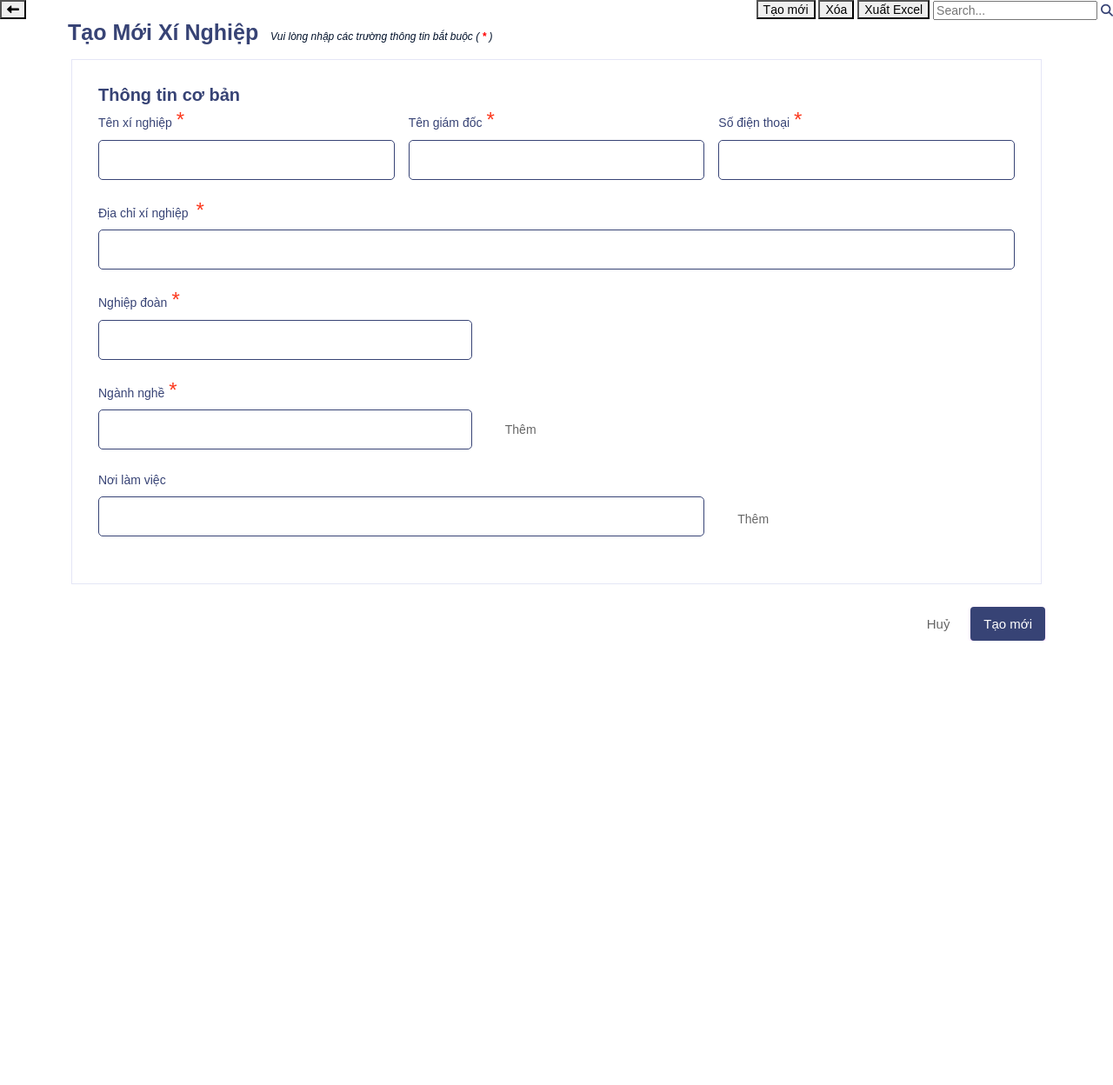
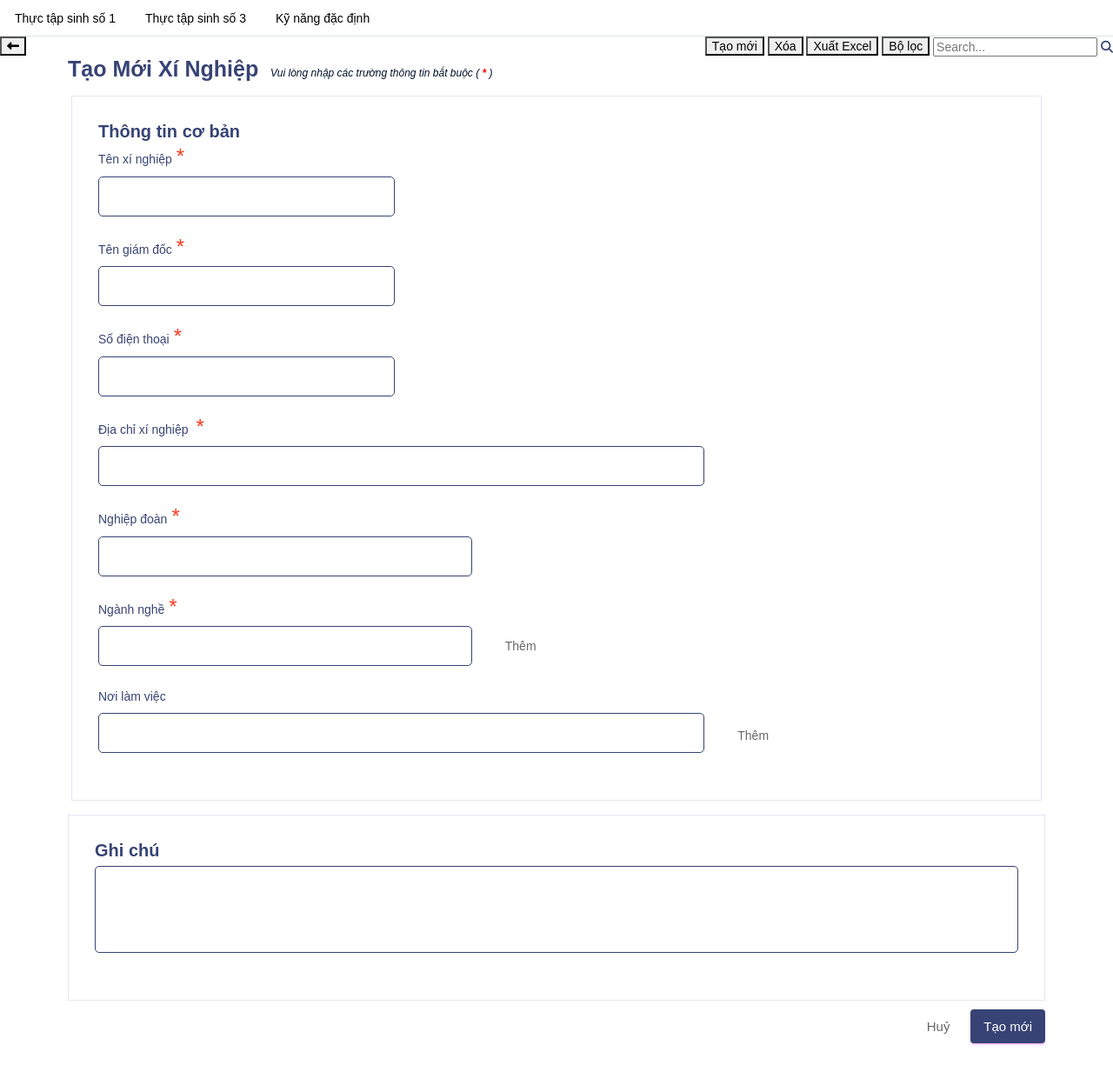
Before and after one commit to nguyentrangrmg/web_isd, a PHP site: page /modules/xi_nghiep/add/themxn.php in a window 1280 px wide. Shown: the whole page at 87% size. Before the commit the page ends 737 px from the top, so only its background shows below. Run offline with PHP 8.4, Linux system fonts and the light colour scheme; some libraries are stand-ins or nearby versions.

Commit message:
Update themxn.php

```diff
--- a/modules/xi_nghiep/add/themxn.php
+++ b/modules/xi_nghiep/add/themxn.php
@@ -1,5 +1,6 @@
 <!DOCTYPE html>
 <html lang="en">
+
 <head>
     <meta charset="UTF-8">
     <meta name="viewport" content="width=device-width, initial-scale=1.0">
@@ -15,13 +16,28 @@
     <link rel="stylesheet" href="https://cdnjs.cloudflare.com/ajax/libs/font-awesome/6.1.1/css/all.min.css">
     <link rel="stylesheet" href="vendors/font-awesome/css/font-awesome.min.css">
 </head>
+
 <body>
+    <div class="loai_dh">
+        <ul class="nav nav-tabs">
+            <li class="nav-item">
+                <a class="nav-link" href="?type=1" style="text-decoration: none;color:black">Thực tập sinh số 1</a>
+            </li>
+            <li class="nav-item">
+                <a class="nav-link" href="?type=3" style="text-decoration: none;color:black">Thực tập sinh số 3</a>
+            </li>
+            <li class="nav-item">
+                <a class="nav-link" href="?type=dd" style="text-decoration: none;color:black">Kỹ năng đặc định</a>
+            </li>
+        </ul>
+    </div>
     <div class="function" style="overflow: hidden;">
         <a href="?typedh=1" style="float: left;"><button class="nut-back"><i class="fas fa-long-arrow-alt-left"></i></button></a>
         <div style="float: right;">
-        <a href="?function=themxn" ><button class="nut-them" >Tạo mới</button></a>
+            <a href="?function=themxn"><button class="nut-them">Tạo mới</button></a>
             <a href="#"><button class="nut-xoa">Xóa</button></a>
             <a href="#" onclick="xuatfile()"><button class="nut-xuat">Xuất Excel</button></a>
+            <a href="javascript:void(0)" onclick="xuatfile()"><button class="nut-xuat">Bộ lọc</button></a>
             <input type="text" class="search-input" placeholder="Search..." style="vertical-align: middle;">
             <i class="fas fa-search search-icon" style="vertical-align: middle;"></i>
         </div>
@@ -29,7 +45,8 @@
     <div class="container">
         <div class="add-form">
             <a style="font-size: 25px; font-weight: bold;color: #374375;">Tạo Mới Xí Nghiệp</a>
-    <a style="font-style: italic;margin-left:10px;font-size:12px"> Vui lòng nhập các trường thông tin bắt buộc ( <strong style="color: red;">*</strong> ) </a>
+            <a style="font-style: italic;margin-left:10px;font-size:12px"> Vui lòng nhập các trường thông tin bắt buộc (
+                <strong style="color: red;">*</strong> ) </a>
             <br>
             <br>
             <form action="modules/xi_nghiep/add/addxn.php" method="POST" enctype="multipart/form-data" onsubmit="return collectData()">
@@ -47,6 +64,8 @@
                                             </div>
                                         </div>
                                     </div>
+                                </div>
+                                <div class="row">
                                     <div class="col-md-4">
                                         <div class="form-group row">
                                             <label class="col-sm-9">Tên giám đốc<code>*</code></label>
@@ -55,22 +74,24 @@
                                             </div>
                                         </div>
                                     </div>
+                                </div>
+                                <div class="row">
                                     <div class="col-md-4">
                                         <div class="form-group row">
                                             <label for="ngay_sinh" class="col-sm-9">Số điện thoại<code>*</code></label>
                                             <div class="col-sm-12">
-                      <input type="tel" class="form-control" id="sdt" name="sdt" maxlength="10" pattern="[0-9]+" required title="Vui lòng điền đúng định dạng số!"/>
+                                                <input type="tel" class="form-control" id="sdt" name="sdt" maxlength="10" pattern="[0-9]+" required title="Vui lòng điền đúng định dạng số!" />
                                             </div>
                                         </div>
                                     </div>
                                 </div>
                                 <div class="row">
-                <div class="col-md-12">
+                                    <div class="col-md-8">
                                         <div class="form-group row">
                                             <label for="sdt" class="col-sm-9">Địa chỉ xí nghiệp
                                                 <code>*</code></label>
                                             <div class="col-sm-12">
-                      <input type="text" class="form-control" id="dia_chi_xn" name="dia_chi_xn" maxlength="255"/>
+                                                <input type="text" class="form-control" id="dia_chi_xn" name="dia_chi_xn" maxlength="255" />
                                             </div>
                                         </div>
                                     </div>
@@ -126,15 +147,28 @@
                         </div>
                     </div>
                 </div>
+                <div class="col-14 grid-margin">
+                    <div class="card">
+                        <div class="card-body">
+                            <h5 style="font-weight: bold;">Ghi chú</h5>
+                            <div class="form-group ">
+                                <textarea class="form-control" id="note" name="note" rows="5" maxlength="200"></textarea>
+                            </div>
+                        </div>
+                    </div>
                     <div style="text-align: right; margin-top: 10px;">
-        <a href="#" class="btn btn-light" type="button" style="font-size: 15px; margin-right:5px" >Huỷ</a>
+                        <a href="?chucnang=hocvien" class="btn btn-light" type="button" style="font-size: 15px; margin-right:5px">Huỷ</a>
                         <button type="submit" class="btn btn-primary" style="font-size: 15px;">Tạo mới</button>
+                    </div>
+                    <br>
+                    <br>
                 </div>
             </form>
         </div>
     </div>
     </div>
     </div>
+    <script src="https://stackpath.bootstrapcdn.com/bootstrap/5.1.3/js/bootstrap.min.js"></script>
 </body>
 <script>
     function addInput(inputId) {
@@ -178,4 +212,5 @@
         return true; // Allow form submission
     }
 </script>
+
 </html>
```
Lines whose indentation alone changed are shown as unchanged.
